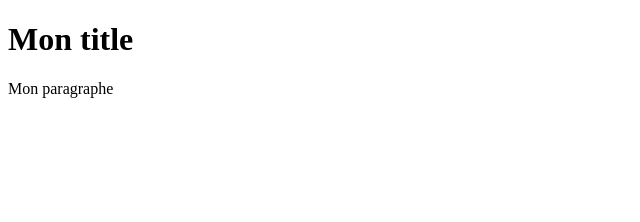
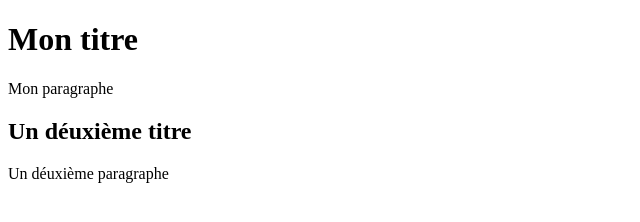
Before and after one commit to AndreiCiobanasu/DP_Test, a plain HTML site: page index.html in a window 1280 px wide. Shown: the whole page, without its empty margins (0-640 px from the left). Drawn offline with Linux system fonts and the light colour scheme.

Commit message:
Ajout d'un title et un paragraphe

```diff
--- a/index.html
+++ b/index.html
@@ -8,7 +8,10 @@
     <title>Document</title>
 </head>
 <body>
-    <h1>Mon title</h1>
+    <h1>Mon titre</h1>
     <p>Mon paragraphe</p>
+
+    <h2>Un déuxième titre</h2>
+    <p>Un déuxième paragraphe</p>
 </body>
 </html>
```
